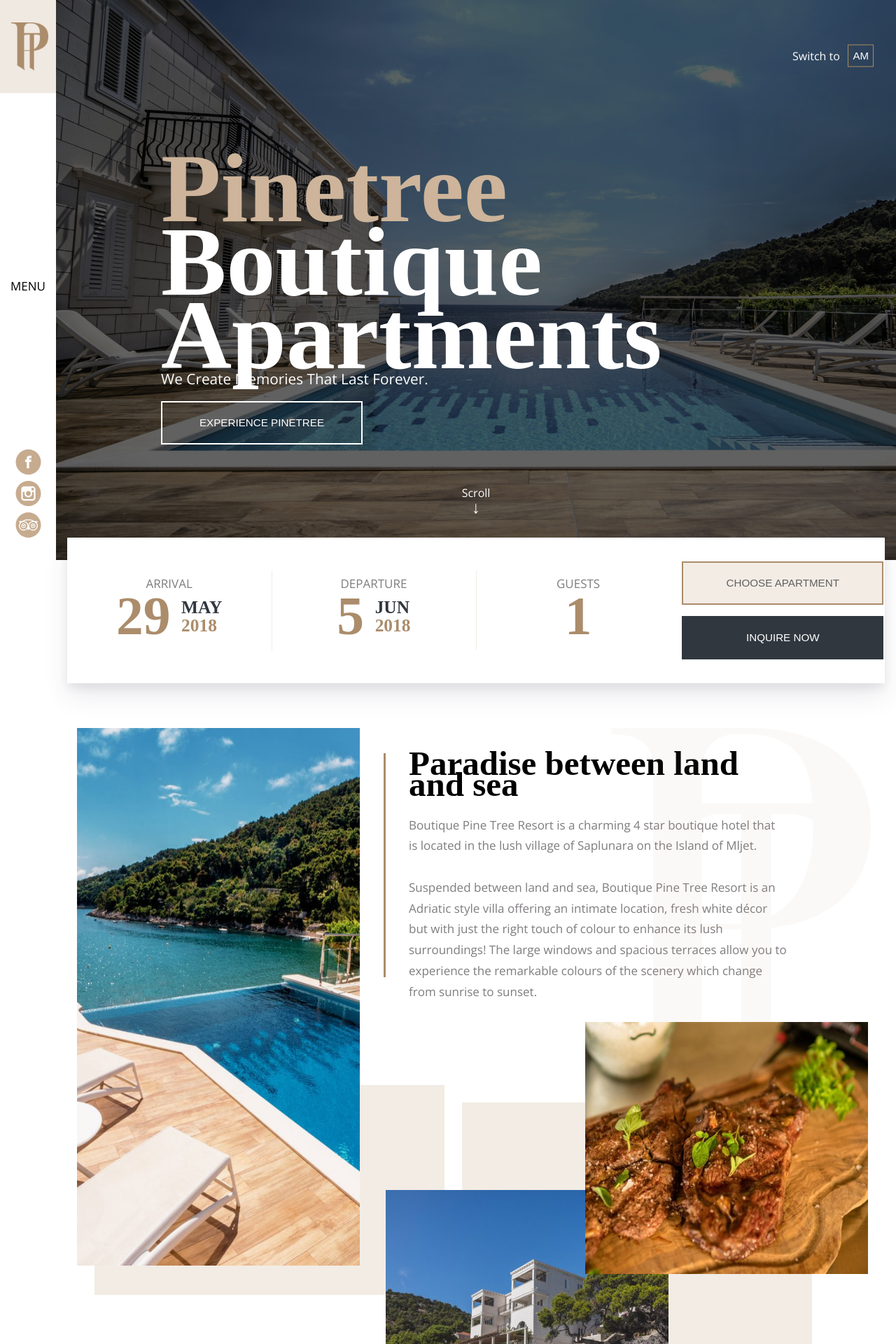
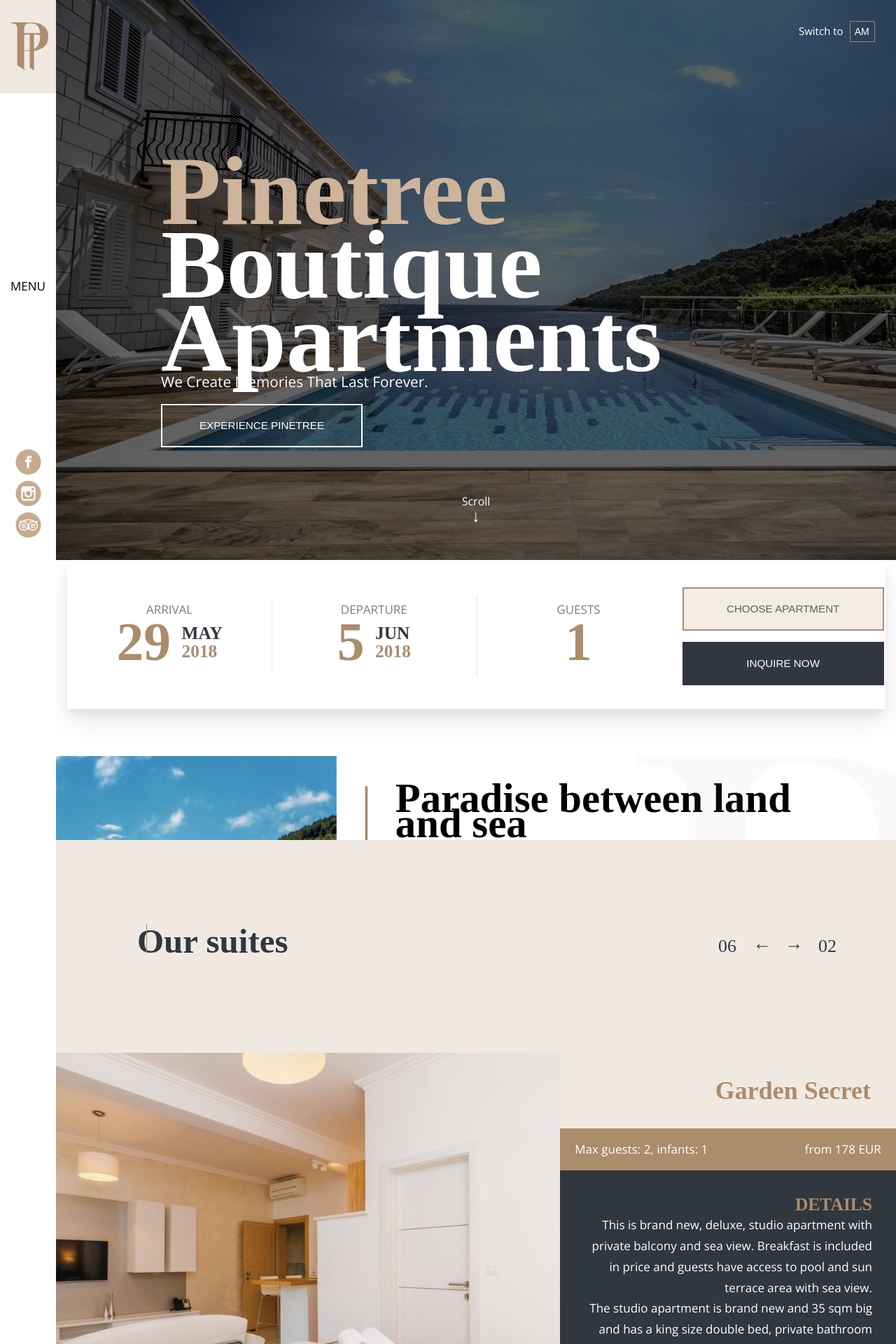
Before and after one commit to devmtn-condorental-clone/condorental-clone, a React (Create React App) app: page /#/ in a window 1280 px wide. Shown: the top 1920 px of the page at 70% size. Built offline with nearby package versions, Linux system fonts and the light colour scheme; a web font is replaced by a local one.

Commit message:
broken parallax

```diff
--- a/src/components/Home.js
+++ b/src/components/Home.js
@@ -30,9 +30,11 @@
             <Header/>
             <HeaderModal/>
             <section id="main-content">
-                <Welcome/>
-                <Booking />
-                <Paradise />
+                <section className="parallax_1">
+                    <Welcome/>
+                    <Booking />
+                    <Paradise />
+                </section>
                 <OurSuites />
                 <Restaurant/>
                 <Quote/>
--- a/src/components/Paradise.js
+++ b/src/components/Paradise.js
@@ -8,6 +8,7 @@
 class Paradise extends Component{
     render() {
         return(
+            <section className="parallax_paradise_cont">
                 <section className="paradise-comp">
                     <img className="pool-img" src={leftimg} alt="Pool View"/>
                     <div className="left-shadow shadow"/>
@@ -22,6 +23,7 @@
                         <p>Suspended between land and sea, Boutique Pine Tree Resort is an Adriatic style villa offering an intimate location, fresh white décor but with just the right touch of colour to enhance its lush surroundings! The large windows and spacious terraces allow you to experience the remarkable colours of the scenery which change from sunrise to sunset.</p>
                     </section>
                 </section>
+            </section>
         )
     }
 }
--- a/src/components/Welcome.js
+++ b/src/components/Welcome.js
@@ -2,28 +2,6 @@
 import LargeBtn from './LargeBtn'
 
 export default class Welcome extends Component{
-    // constructor(){
-    //     super()
-    //     this.state = {
-    //         welcomeClasses: '',
-    //         amBtnClass: ''
-    //     }
-    // }
-    // componentDidMount(){
-    //     this.setState({
-    //         welcomeClasses: 'shown'
-    //     })
-    // }
-
-    // componentDidUpdate(){
-    //     const { welcomeClasses, amBtnClass } = this.state
-    //     if(welcomeClasses === 'shown' && amBtnClass === ''){
-    //         this.setState({
-    //             amBtnClass: 'comeDown'
-    //         })
-    //     }
-    // }
-
     render(){
         return(
             <div className="welcome-comp">
@@ -32,12 +10,11 @@
                         <p >We Create Memories That Last Forever.</p>
                         <LargeBtn styleClass="experience-btn">EXPERIENCE PINETREE</LargeBtn>
                     </section>
-                <div className={`upper-right`}>
+                    <div className="upper-right">
                         <p>Switch to</p>
                         <button className="lang-btn">AM</button>
                     </div>
                     <div className="scroll-tag">
-
                         <p>Scroll</p>
                         <p id="arrow">↓</p>
                     </div>
--- a/src/style/booking.scss
+++ b/src/style/booking.scss
@@ -4,8 +4,10 @@
 $nvblu: #30373f;
 $goldyLox: #ab8c6b;
 .booking-comp{
+    // transform: translateZ(-5px) scale(6);
     position: absolute;
-    top: 96vh;
+    // top: -18vh;
+    left: 0;
     margin: 0 1.3%;
     width: 97.4%;
     height: 13em;
--- a/src/style/paradise.scss
+++ b/src/style/paradise.scss
@@ -1,7 +1,12 @@
 $nvblu: #30373f;
 $goldyLox: #ab8c6b;
+.parallax_paradise_cont{
+    position: absolute;
+    top: 100vh
+}
 .paradise-comp{
-    margin-top: 15rem;
+    // margin-top: 50vh;
+    // padding-top: 50vh;
     height: 150vh;
     position: relative;
     img{
--- a/src/style/style.css
+++ b/src/style/style.css
@@ -1,4 +1,26 @@
 #main-content {
   position: absolute;
   top: 0;
-  left: 5rem; }
+  left: 5rem;
+  width: calc(100vw - 80px); }
+
+.parallax_1 {
+  -webkit-perspective: 100px;
+  perspective: 100px;
+  overflow-y: auto;
+  overflow-x: hidden;
+  width: calc(100vw -  80px);
+  height: 100vh;
+  padding-bottom: 150vh; }
+
+.booking-comp {
+  transform: translateZ(-1px) scale(1.01);
+  top: 101vh; }
+
+.welcome-comp {
+  transform: translateZ(-20px) scale(1.2);
+  margin-top: -5vh; }
+
+.paradise-comp {
+  transform: translateZ(-20px) scale(1.2);
+  margin-top: 50vh; }
--- a/src/style/style.scss
+++ b/src/style/style.scss
@@ -5,4 +5,69 @@
     position: absolute;
     top: 0;
     left: 5rem;
+    width: calc(100vw - 80px)
+    // perspective: 100px;
+    // overflow-y: auto;
+    // overflow-x: hidden;
 }
+
+.parallax_1{
+    -webkit-perspective: 100px;
+    perspective: 100px;
+    overflow-y: auto;
+    overflow-x: hidden;
+    width: calc(100vw -  80px);
+    height: 100vh;
+    padding-bottom: 150vh;
+}
+.booking-comp{
+    transform: translateZ(-1px) scale(1.01);
+    // transform-style: preserve-3d;
+    top: 101vh;
+}
+.welcome-comp{
+    transform: translateZ(-20px) scale(1.2);
+    margin-top: -5vh;
+
+}
+.paradise-comp{
+    transform: translateZ(-20px) scale(1.2);
+    margin-top: 50vh;
+
+}
+// .booking-comp{
+//     transform: translateZ(-1px) scale(1.01);
+//     margin-top: 80vh;
+// }
+// .welcome-comp{
+//     transform: translateZ(-20px) scale(1.2);
+//     margin-top: -102.5vh;
+
+// }
+// .paradise-comp{
+//     transform: translateZ(-20px) scale(1.2);
+//     margin-top: 50vh;
+
+// }
+// .our-suites-comp{
+//     transform: translateZ(-20px) scale(1.2);
+//     margin-top: 32vh;
+
+// }
+// .Restaurant_container{
+//     transform: translateZ(-20px) scale(1.2);
+//     margin-top: 63vh;
+
+// }
+// .quote_container{
+//     transform: translateZ(-20px) scale(1.2);
+//     // margin-top: -88vh;
+// }
+// .Island_container{
+//     transform: translateZ(-20px) scale(1.2);
+//     // margin-top: -88vh;
+// }
+// .footer_container{
+//     // margin-top: -88vh;
+//     transform: translateZ(-20px) scale(1.2);
+// }
--- a/src/style/welcome.scss
+++ b/src/style/welcome.scss
@@ -1,3 +1,52 @@
+@keyframes headMainSlideUp {
+    from {
+        margin-top: 10%;
+    }
+    to {
+        margin-top: 0%;
+    }
+}
+@keyframes switchSlideDown {
+    0% {
+        top: -10%;
+    }
+    50% {
+        top: -10%;
+    }
+    to {
+        top: 2em;
+    }
+}
+@keyframes scrollSlideDown {
+    0% {
+        top: 85vh;
+    }
+    71% {
+        top: 85vh;
+    }
+    100% {
+        top: 88.5vh;
+    }
+}
+@keyframes appear {
+    from {
+        opacity: 0;
+    }
+    to {
+        opacity: 1;
+    }
+}
+@keyframes slowAppear {
+    0% {
+        opacity: 0;
+    }
+    71% {
+        opacity: 0;
+    }
+    100% {
+        opacity: 1;
+    }
+}
 button{
     cursor: pointer;
     -webkit-transition: border-color 0.5s ease-in-out;
@@ -16,37 +65,23 @@
     font-weight: 500;
     line-height: 3.5rem;
 }
+
 .welcome-comp{
-    margin:0;
+    // margin-top: -88vh;
+    // transform: translateZ(-1px) scale(2);
     display: flex;
     flex-direction: column;
     justify-content: center;
     align-items: center;
     color: white;
-    @keyframes slideinBottom {
-        from {
-            margin-top: 10%;
-        }
-        to {
-            margin-top: 0%;
-        }
-    }
-    @keyframes slideinTop {
-        from {
-            top: -10%;
-        }
-        to {
-            top: 2em;
-        }
-    }
-    @keyframes appear {
-        from {
-            opacity: 0;
-        }
-        to {
-            opacity: 1;
-        }
-    }
+    // transform: translateZ(0) scale(1);
+    background: url('./images/main_head_bg.jpg');
+    background-size: cover;
+    // background-attachment: fixed;
+    background-color: #0000009e;
+    background-blend-mode: multiply;
+    height: 100vh;
+    width: 100%;
 
     .welcome-head{
         width: 75%;
@@ -55,13 +90,13 @@
         align-items: baseline;
         justify-content: space-between;
         height: 50%;
-        margin-top: 9.5em;
+        margin-top: 2.5em;
         h1{
             font-family: 'Abhaya Libre', serif;
             line-height: 0.75em;
             font-size: 8.75em;
-            animation: appear 0.65s cubic-bezier(1,.01,.96,.54), slideinBottom 0.65s cubic-bezier(0.23,1,0.32,1);
-            // animation-delay: 0.1s;
+            animation: appear 0.65s cubic-bezier(1,.01,.96,.54), headMainSlideUp 0.65s cubic-bezier(0.23,1,0.32,1);
+            //
             .pink-pinetree{
                 color: #cdb49a;
                 font-family: 'Abhaya Libre', serif;
@@ -69,8 +104,8 @@
         }
         p{
             padding-bottom: 1em;
-            animation: appear 0.75s cubic-bezier(1,.01,.96,.54), slideinBottom 0.75s cubic-bezier(0.23,1,0.32,1);
-            // animation-delay: 0.1s;
+            animation: appear 0.75s cubic-bezier(1,.01,.96,.54), headMainSlideUp 0.75s cubic-bezier(0.23,1,0.32,1);
+            //s;
             font-size: 1.3em;
         }
     }
@@ -80,17 +115,13 @@
         background-color: white;
     }
     .experience-btn{
-        animation: appear 0.75s cubic-bezier(1,.01,.96,.54), slideinBottom 0.75s cubic-bezier(0.23,1,0.32,1);
-        // animation-delay: 0.s;
+        animation: appear 0.75s cubic-bezier(1,.01,.96,.54), headMainSlideUp 0.75s cubic-bezier(0.23,1,0.32,1);
+        //;
         border-color: white;
         background-color: transparent;
         color: white;
     }
     .upper-right{
-        transform: translateY(100%);
-        animation: slideinTop 0.75s cubic-bezier(0.23,1,0.32,1);
-        transition: transform 0.5s;
-        transition-delay: 1s;
         position: absolute;
         top: 2em;
         right: 2em;
@@ -98,32 +129,34 @@
         align-items: center;
         width: 7.25em;
         justify-content: space-between;
+        font-size: 0.94em;
+        // p{
+        // }
         .lang-btn{
             color: white;
             background-color: transparent;
             border: 1px solid #a98c5a;
             height: 2.1em;
-            // padding: 0.3em;
+            padding-right: 0.5em;
             font-size: 0.94em;
         }
         .lang-btn:hover{
             background-color: #a98c5a;
         }
+        animation: name duration timing-function delay iteration-count direction fill-mode;
+        animation: switchSlideDown 1.5s cubic-bezier(0.23, 1, 0.320, 1);
     }
 
+
     .scroll-tag{
-        margin-top: 5em;
+        position: absolute;
+        top: 88.5vh;
         #arrow{
             width: 100%;
             text-align: center;
             font-size: 1.5em;
         }
+        animation: slowAppear 1.75s cubic-bezier(0.23, 1, 0.320, 1), scrollSlideDown 1.75s cubic-bezier(0.23, 1, 0.320, 1);
     }
-    background: url('./images/main_head_bg.jpg');
-    background-size: cover;
-    // background-attachment: fixed;
-    background-color: #0000009e;
-    background-blend-mode: multiply;
-    height: 100vh;
-    width: 100%;
+
 }
```
Lines whose indentation alone changed are shown as unchanged.
